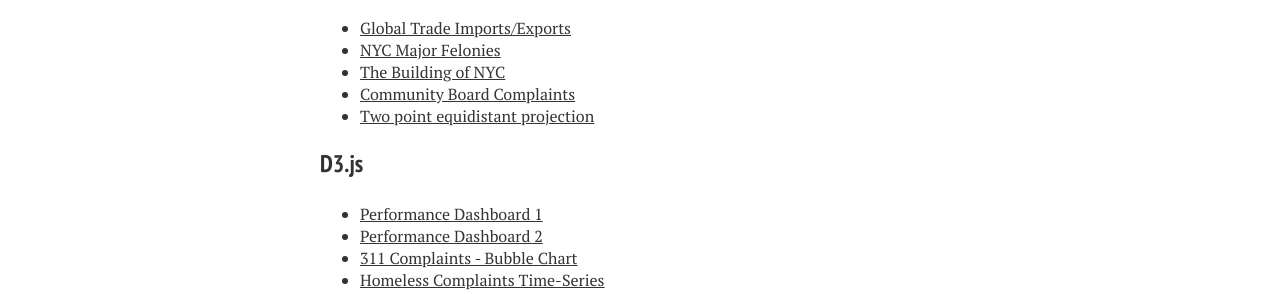
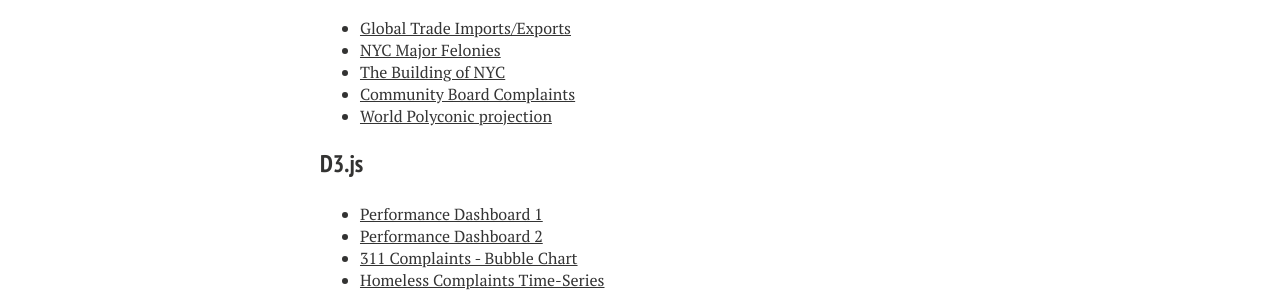
Before and after one commit to timothymartin76/timothymartin76.github.io, a Jekyll site: the page built from index.md, in a window 1280 px wide. Shown: the part 1017-1311 px from the top of the page. Built offline with Jekyll 4.4.1, drawn with Linux system fonts in a browser that asks for light colours; nearby versions of some CDN libraries.

Commit message:
Update index.md

```diff
--- a/index.md
+++ b/index.md
@@ -32,7 +32,7 @@
 * <a href="http://timothymartin76.github.io/CMBD_Felony/combined" target="_blank">NYC Major Felonies</a>
 * <a href="https://vimeo.com/137822077" target="_blank">The Building of NYC</a>
 * <a href="http://timothymartin76.github.io/Community_Board_Profiles_311/" target="_blank">Community Board Complaints</a>
-* <a href="http://timothymartin76.github.io/MAPS/Two_Point_Equidistant.html" target="_blank">Two point equidistant projection</a>
+* <a href="http://timothymartin76.github.io/MAPS/Two_Point_Equidistant.html" target="_blank">World Polyconic projection</a>
 
 ### D3.js
 
```
